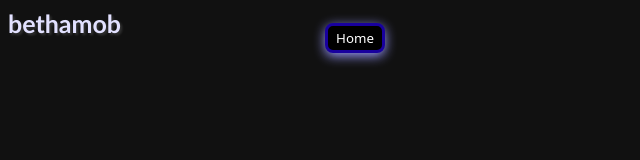
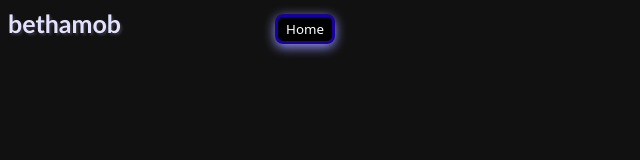
Before and after one commit to BeThaMob/bethamob.github.io, a plain HTML site: page index.html in a window 1280 px wide. Shown: the whole page, without its empty margins (0-640 px from the left). Drawn offline with Linux system fonts and the light colour scheme.

Commit message:
Update style.css

```diff
--- a/style.css
+++ b/style.css
@@ -16,8 +16,8 @@
         }
     .black {
     position: relative;
-    top: 10px;
-    left: 200px;
+    top: 1px;
+    left: 150px;
     height:30px;
     width: 60px;
     color:white;
```
